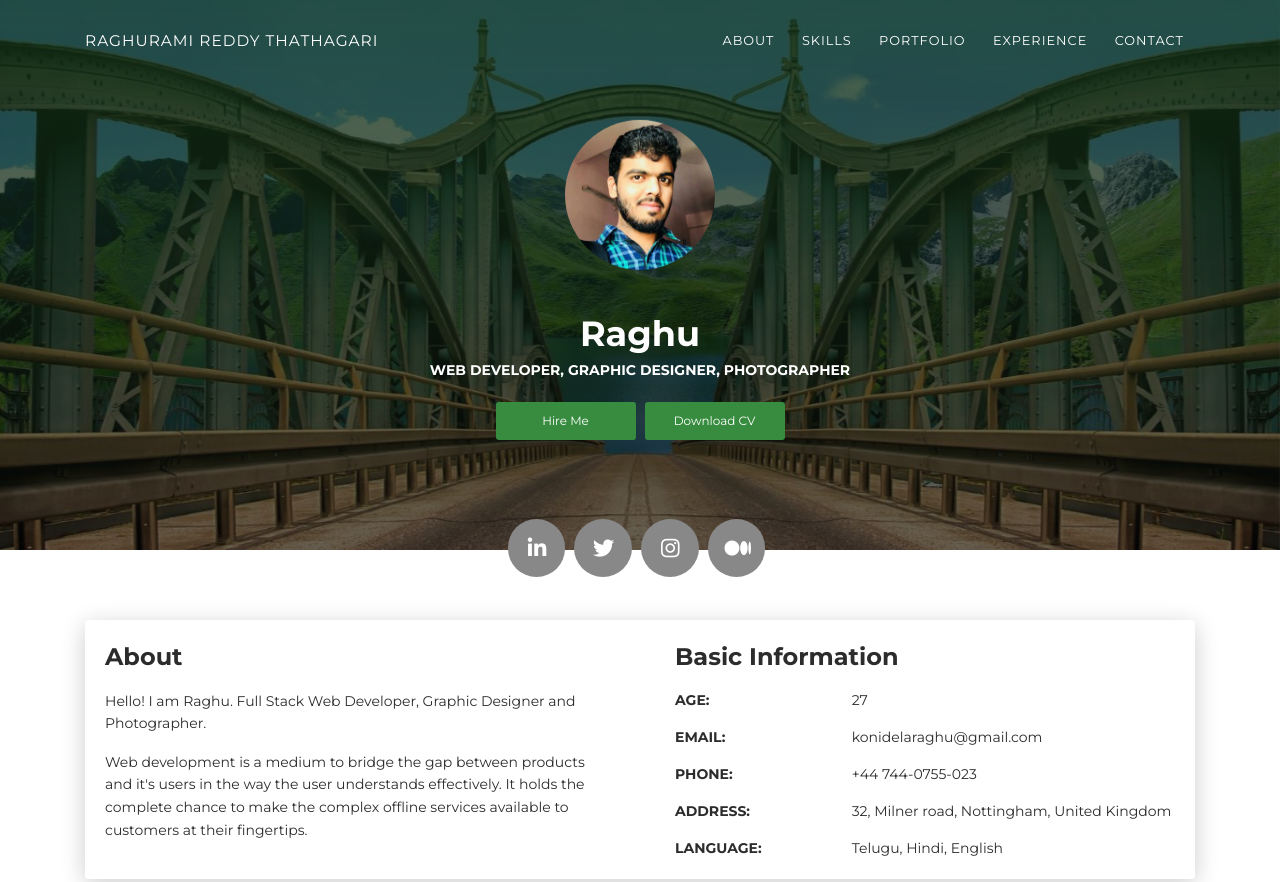
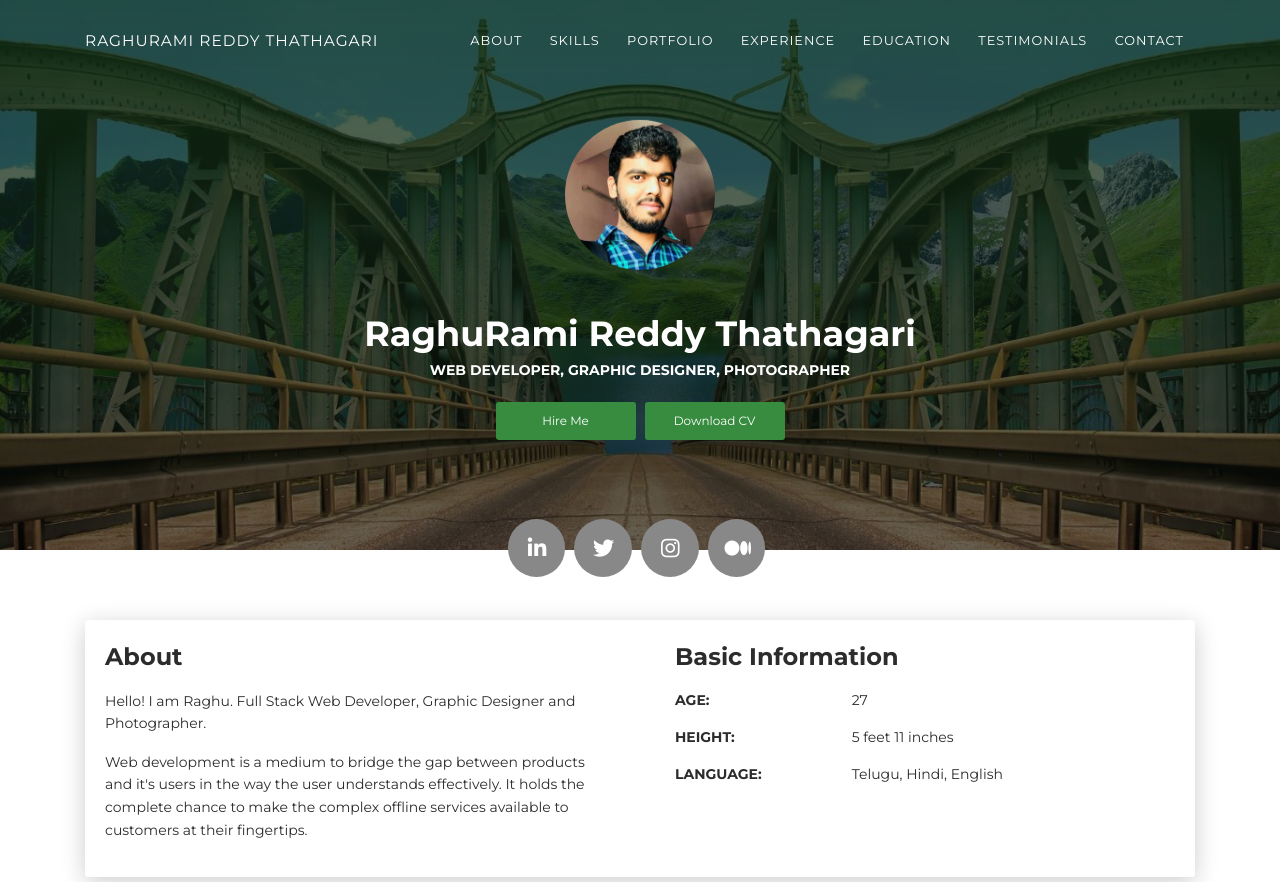
Before and after one commit to raghu3r/raghu3r.github.io, a plain HTML site: page index.html in a window 1280 px wide. Shown: the top 882 px of the page. Drawn offline with Linux system fonts and the light colour scheme.

Commit message:
Updated About and Contact info

```diff
--- a/index.html
+++ b/index.html
@@ -69,6 +69,16 @@
                   >
                 </li>
                 <li class="nav-item">
+                  <a class="nav-link smooth-scroll" href="#education"
+                    >Education</a
+                  >
+                </li>
+                <li class="nav-item">
+                  <a class="nav-link smooth-scroll" href="#testimonials"
+                    >Testimonials</a
+                  >
+                </li>
+                <li class="nav-item">
                   <a class="nav-link smooth-scroll" href="#contact">Contact</a>
                 </li>
               </ul>
@@ -92,7 +102,7 @@
                   <div class="cc-profile-image">
                     <a href="#"><img src="images/raghu.jpg" alt="Image" /></a>
                   </div>
-                  <div class="h2 title">Raghu</div>
+                  <div class="h2 title">RaghuRami Reddy Thathagari</div>
                   <p class="category text-white">
                     Web Developer, Graphic Designer, Photographer
                   </p>
@@ -119,28 +129,24 @@
                       href="https://www.linkedin.com/in/raghu3r/"
                       target="_blank"
                       rel="tooltip"
-                      title="Follow me on LinkedIn"
                       ><i class="fa fa-linkedin"></i></a
                     ><a
                       class="btn btn-default btn-round btn-lg btn-icon"
                       href="https://twitter.com/raghu_3r"
                       target="_blank"
                       rel="tooltip"
-                      title="Follow me on Twitter"
                       ><i class="fa fa-twitter"></i></a
                     ><a
                       class="btn btn-default btn-round btn-lg btn-icon"
                       href="https://www.instagram.com/raghu_3r/"
                       target="_blank"
                       rel="tooltip"
-                      title="Follow me on Instagram"
                       ><i class="fa fa-instagram"></i></a
                     ><a
                       class="btn btn-default btn-round btn-lg btn-icon"
                       href="https://medium.com/@raghu3r"
                       target="_blank"
                       rel="tooltip"
-                      title="Follow me on Medium"
                       ><i class="fa fa-medium"></i
                     ></a>
                   </div>
@@ -180,22 +186,10 @@
                     </div>
                     <div class="row mt-3">
                       <div class="col-sm-4">
-                        <strong class="text-uppercase">Email:</strong>
-                      </div>
-                      <div class="col-sm-8">konidelaraghu@gmail.com</div>
-                    </div>
-                    <div class="row mt-3">
-                      <div class="col-sm-4">
-                        <strong class="text-uppercase">Phone:</strong>
-                      </div>
-                      <div class="col-sm-8">+44 744-0755-023</div>
-                    </div>
-                    <div class="row mt-3">
-                      <div class="col-sm-4">
-                        <strong class="text-uppercase">Address:</strong>
+                        <strong class="text-uppercase">Height:</strong>
                       </div>
                       <div class="col-sm-8">
-                        32, Milner road, Nottingham, United Kingdom
+                        5 feet 11 inches
                       </div>
                     </div>
                     <div class="row mt-3">
@@ -676,7 +670,7 @@
             </div>
           </div>
         </div>
-        <div class="section">
+        <div class="section" id="education">
           <div class="container cc-education">
             <div class="h4 text-center mb-4 title">Education</div>
             <div class="card">
@@ -706,7 +700,7 @@
                     <p>
                       Specialized in Electronics and Communications Engineering
                       adept in Good Coordinating, Presentation skills &
-                      Technical skills. It is the chief area for modern day
+                      Technical skills. </br> It is the chief area for modern day
                       embeded systems behind our gadgets that we use in day to
                       day life.
                     </p>
@@ -790,9 +784,9 @@
             </div>
           </div>
         </div>
-        <div class="section" id="reference">
+        <div class="section" id="testimonials">
           <div class="container cc-reference">
-            <div class="h4 mb-4 text-center title">References</div>
+            <div class="h4 mb-4 text-center title">Testimonials</div>
             <div class="card" data-aos="zoom-in">
               <div
                 class="carousel slide"
@@ -1014,7 +1008,7 @@
           ><i class="fa fa-medium fa-2x" aria-hidden="true"></i
         ></a>
       </div>
-      <div class="h4 title text-center">RaghuRami Reddy Thathagari</div>
+      <div class="h4 title text-center">RaghuRami Reddy</div>
       <div class="text-center text-muted">
         <p>
           &copy; All rights reserved.
```
